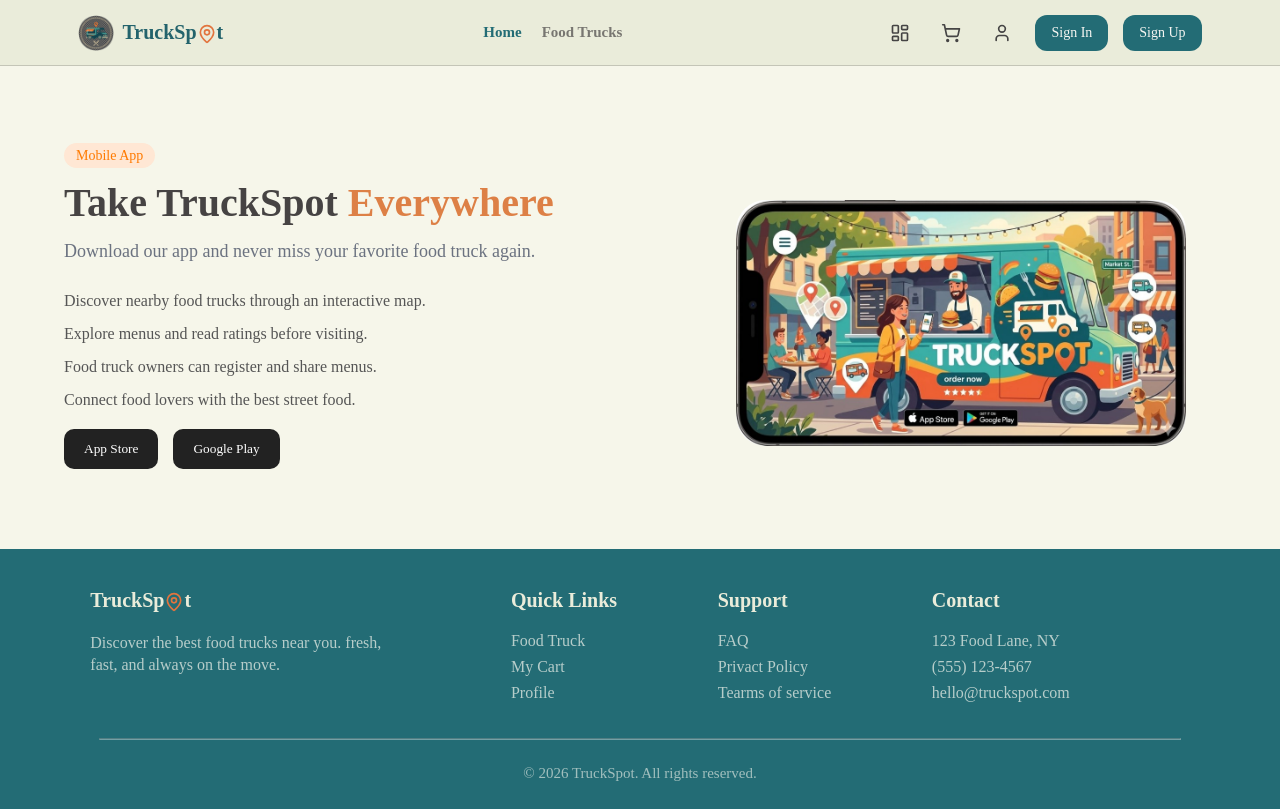
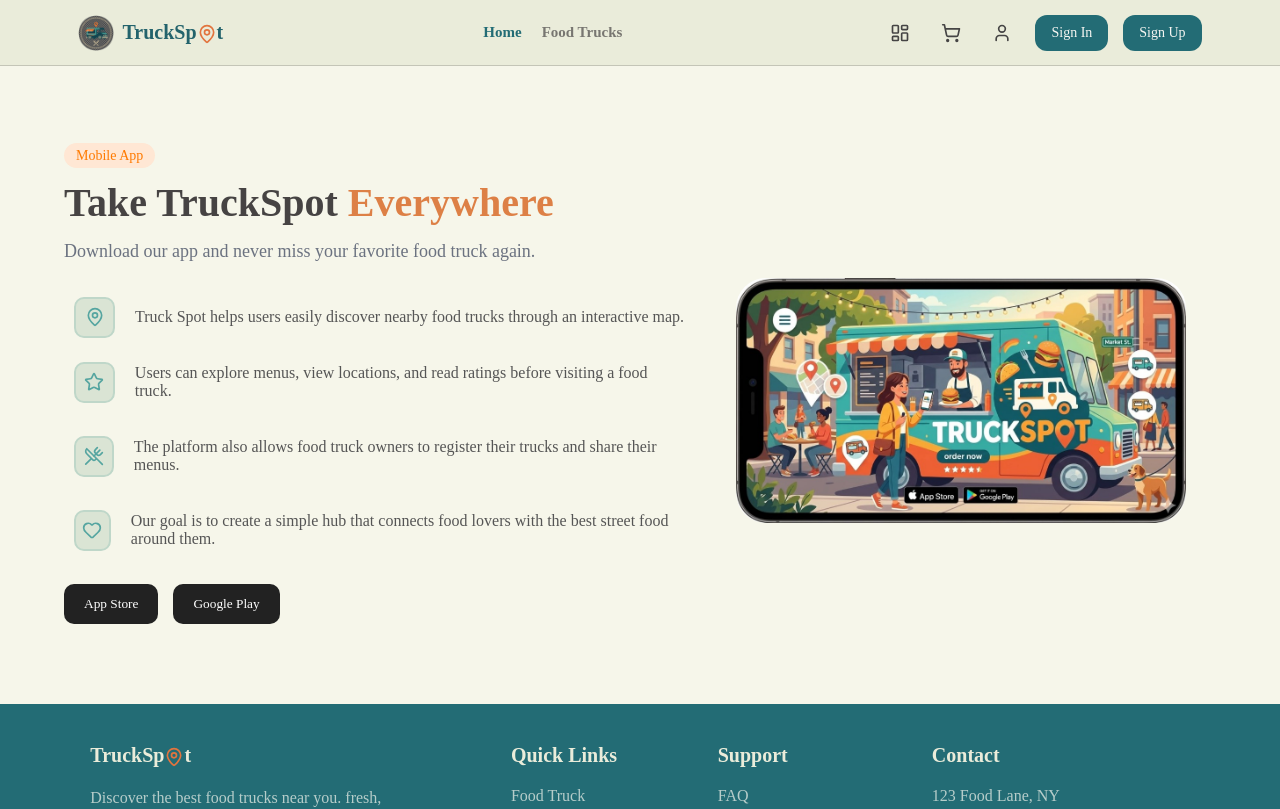
Before and after one commit to yousefjunior40-sys/DEPI-Project, a React (Vite) app: page / in a window 1280 px wide. Shown: the top 809 px of the page. Built offline with nearby package versions, Linux system fonts and the light colour scheme; a web font is replaced by a local one.

Commit message:
added appsection

```diff
--- a/src/components/AppSection.css
+++ b/src/components/AppSection.css
@@ -1,6 +1,7 @@
 .app-section {
   padding: 80px 0;
   background: #f6f6ea;
+  margin: 0;
 }
 
 .app-container {
@@ -47,11 +48,6 @@
   padding: 0;
 }
 
-.features li {
-  margin-bottom: 15px;
-  color: #555;
-}
-
 .buttons {
   margin-top: 20px;
   display: flex;
@@ -80,3 +76,26 @@
 .app-image img:hover {
  transform: scale(1.05);
 }
+.icon-box {
+  width: 37px;
+  height: 37px;
+
+  display: flex;
+  align-items: center;
+  justify-content: center;
+  margin: 0 10px;
+  background-color:#DAE4D4;
+  border: 2px solid #BFD7C9;
+  border-radius: 10px;
+}
+.container {
+  display: flex;
+  align-items: center; /* يخليهم على نفس الخط */
+  gap: 10px; /* مسافة بينهم */
+  margin-top: 6px;
+}
+.container p {
+  /* يلغي المسافة الافتراضية بين الفقرات */
+  font-size: 16px;
+  color: #555;
+}
--- a/src/components/AppSection.jsx
+++ b/src/components/AppSection.jsx
@@ -1,13 +1,20 @@
-
 import "./AppSection.css";
-import { Search, MapPin, ArrowRight, ChevronRight, Star, UtensilsCrossed, Heart, Play } from "lucide-react";
+import {
+  Search,
+  MapPin,
+  ArrowRight,
+  ChevronRight,
+  Star,
+  UtensilsCrossed,
+  Heart,
+  Play,
+} from "lucide-react";
 import mobileAppImage from "../assets/mobileapp.jpeg";
 
 export default function AppSection() {
   return (
     <section className="app-section">
       <div className="app-container">
-
         <div className="app-text">
           <span className="tag">Mobile App</span>
 
@@ -20,10 +27,42 @@
           </p>
 
           <ul className="features">
-            <li>Discover nearby food trucks through an interactive map.</li>
-            <li>Explore menus and read ratings before visiting.</li>
-            <li>Food truck owners can register and share menus.</li>
-            <li>Connect food lovers with the best street food.</li>
+            <div class="container">
+              <div class="icon-box">
+                <MapPin color="#55A5A0" size={20} />
+              </div>
+              <p>
+                Truck Spot helps users easily discover nearby food trucks
+                through an interactive map.
+              </p>
+            </div>
+            <div class="container">
+              <div class="icon-box">
+                <Star color="#55A5A0" size={20} />
+              </div>
+              <p>
+                Users can explore menus, view locations, and read ratings before
+                visiting a food truck.
+              </p>
+            </div>
+            <div class="container">
+              <div class="icon-box">
+                <UtensilsCrossed color="#55A5A0" size={20} />
+              </div>
+              <p>
+                The platform also allows food truck owners to register their
+                trucks and share their menus.
+              </p>
+            </div>
+            <div class="container">
+              <div class="icon-box">
+                <Heart color="#55A5A0" size={20} />
+              </div>
+              <p>
+                Our goal is to create a simple hub that connects food lovers
+                with the best street food around them.
+              </p>
+            </div>
           </ul>
 
           <div className="buttons">
@@ -32,13 +71,10 @@
           </div>
         </div>
 
-
         <div className="app-image">
           {<img src={mobileAppImage} alt="TruckSpot Mobile App"></img>}
         </div>
-
       </div>
     </section>
-
   );
 }
```
